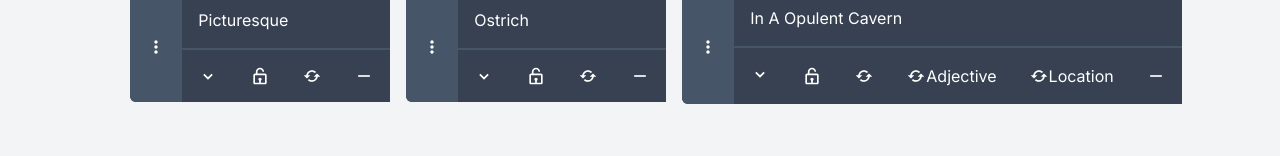
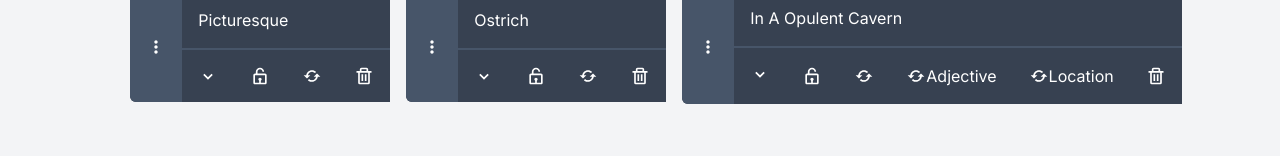
Before and after one commit to DanielHearn/Prompt-Generator, a Next.js app: page / in a window 1280 px wide. Shown: the part 334-490 px from the top of the page. Built offline with nearby package versions, Linux system fonts and the light colour scheme.

Commit message:
Change remove icon

```diff
--- a/app/components/word/Word.tsx
+++ b/app/components/word/Word.tsx
@@ -16,6 +16,7 @@ import {
   BiUpArrow,
   BiDotsVerticalRounded,
   BiMinus,
+  BiTrash,
 } from 'react-icons/bi'
 import { useAppDispatch, useAppSelector } from '@/lib/hooks'
 import Dropdown from '../dropdown/Dropdown'
@@ -151,7 +152,7 @@ export const Word = (props: {
               disabled={word.locked}
               title={'Remove Word'}
             >
-              <BiMinus />
+              <BiTrash />
             </button>
           </div>
         </div>
```
